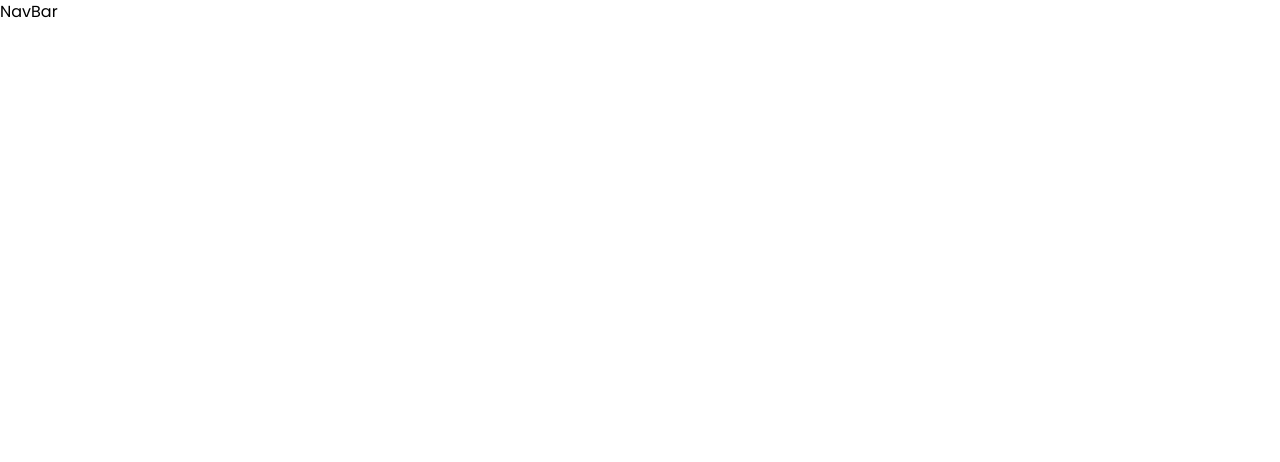
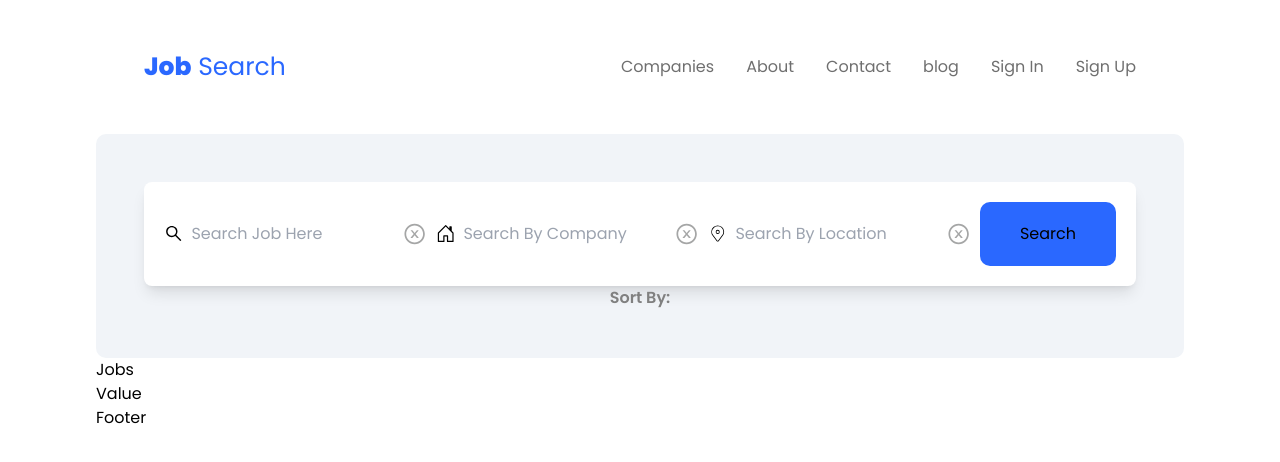
Before and after one commit to pratapshingane18/Skillathon-job, a React (Vite) app in the folder Skillathon/Courses/jobsearchNew/job/: page / in a window 1280 px wide. Shown: the top 462 px of the page. Built offline with nearby package versions, Linux system fonts and the light colour scheme.

Commit message:
Updated Seach

```diff
--- a/Skillathon/Courses/jobsearchNew/job/package.json
+++ b/Skillathon/Courses/jobsearchNew/job/package.json
@@ -10,7 +10,8 @@
   },
   "dependencies": {
     "react": "^18.2.0",
-    "react-dom": "^18.2.0"
+    "react-dom": "^18.2.0",
+    "react-icons": "^4.7.1"
   },
   "devDependencies": {
     "@types/react": "^18.0.27",
--- a/Skillathon/Courses/jobsearchNew/job/src/App.jsx
+++ b/Skillathon/Courses/jobsearchNew/job/src/App.jsx
@@ -1,6 +1,6 @@
 import React from 'react'
 import NavBar from './Components/NavBar/NavBar';
-import Search from './Components/FooterDiv/Footer';
+import Search from './Components/SearchDiv/Search';
 import Jobs from './Components/JobDiv/Jobs';
 import Value from './Components/ValueDiv/Value';
 import Footer from './Components/FooterDiv/Footer';
@@ -8,8 +8,12 @@ import Footer from './Components/FooterDiv/Footer';
 const App = () => {
 
   return (
-    <div>
+    <div className = 'w-[85%] m-auto bg-white'>
       <NavBar />
+      <Search />
+      <Jobs />
+      <Value />
+      <Footer />
     </div>
   )
 }
--- a/Skillathon/Courses/jobsearchNew/job/src/Components/NavBar/NavBar.jsx
+++ b/Skillathon/Courses/jobsearchNew/job/src/Components/NavBar/NavBar.jsx
@@ -2,7 +2,43 @@ import React from 'react'
 
 const NavBar  = () =>{
     return (
-        <div> NavBar</div>
+        <div className="navBar flex justify-between items-center p-[3rem]">
+
+            <div className="logoDiv">
+                <h1 className="logo text-[25px] text-[#2a68ff]">
+                    <strong> Job</strong> Search
+                </h1>
+            </div>
+
+            <div className="menu flex gap-8">
+                <li className="menuList text-[#6f6f6f] hover:text-blueColor">
+                    Companies
+                </li>
+
+                <li className="menuList text-[#6f6f6f] hover:text-blueColor">
+                    About
+                </li>
+
+                <li className="menuList text-[#6f6f6f] hover:text-blueColor">
+                    Contact
+                </li>
+
+                <li className="menuList text-[#6f6f6f] hover:text-blueColor">
+                    blog
+                </li>
+
+                <li className="menuList text-[#6f6f6f] hover:text-blueColor">
+                    Sign In
+                </li>
+
+                <li className="menuList text-[#6f6f6f] hover:text-blueColor">
+                    Sign Up
+                </li>
+
+
+            </div>
+
+        </div>
 
     )
 }
--- a/Skillathon/Courses/jobsearchNew/job/src/Components/SearchDiv/Search.jsx
+++ b/Skillathon/Courses/jobsearchNew/job/src/Components/SearchDiv/Search.jsx
@@ -1,8 +1,51 @@
 import React from 'react'
-
+import {AiOutlineSearch} from 'react-icons/ai'
+import { AiOutlineCloseCircle } from 'react-icons/ai'
+import {BsHouseDoor} from 'react-icons/bs'
+import {CiLocationOn} from 'react-icons/ci'
 const Search  = () =>{
     return (
-        <div> Search</div>
+        <div className ='searchDiv grid gp-10 bg-[#f1f4f8] rounded-[10px] p-[3rem]'>
+            <form action="">
+                <div className ='firstDiv flex justify-between items-center rounded-[8px] gap-[10px] bg-white p-5 shadow-lg shadow-greyIsh-700'>
+                    <div className='flex gap-2 items-center'>
+                        <AiOutlineSearch className='text-[25px] icon'/>
+
+                        <input type="text" className ='bg-transparant text-blue-500 focus:outline-none w-[100%]' placeholder='Search Job Here' />
+                        <AiOutlineCloseCircle className = 'text-[30px] text-[#a5a6a6] hover:text-textColor icon'   />
+                    </div>
+
+
+
+                    <div className='flex gap-2 items-center'>
+                        <BsHouseDoor className='text-[25px] icon'/>
+
+                        <input type="text" className ='bg-transparant text-blue-500 focus:outline-none w-[100%]' placeholder='Search By Company' />
+                        <AiOutlineCloseCircle className = 'text-[30px] text-[#a5a6a6] hover:text-textColor icon'   />
+                    </div>
+
+
+                    <div className='flex gap-2 items-center'>
+                        <CiLocationOn className='text-[25px] icon'/>
+
+                        <input type="text" className ='bg-transparant text-blue-500 focus:outline-none w-[100%]' placeholder='Search By Location' />
+                        <AiOutlineCloseCircle className = 'text-[30px] text-[#a5a6a6] hover:text-textColor icon'   />
+                    </div>
+
+                    <button className='bg-[#2a68ff] h-full p-5 px-10 rounded-[10px] text-black cursor-pointer hover:bg-blue-300'> Search</button>
+                </div>
+            </form>
+
+            <div className = "secDiv flex items-center gap-10 justify-center">
+                <div classname="singleSearch flex items-center gap-2">
+                    <label htmlFor="relevance" className="text-[#808080] font-semibold">
+                        Sort By:
+                    </label>
+                </div>
+            </div>
+
+
+        </div>
 
     )
 }
--- a/Skillathon/Courses/jobsearchNew/job/src/index.css
+++ b/Skillathon/Courses/jobsearchNew/job/src/index.css
@@ -1,8 +1,10 @@
 @import url('https://fonts.googleapis.com/css2?family=Poppins:ital,wght@0,300;0,400;0,600;0,800;1,200&display=swap');
 
-@tailwind base;
-@tailwind components;
-@tailwind utilities;
+@import "tailwindcss/base";
+
+@import "tailwindcss/components";
+
+@import "tailwindcss/utilities";
 
 
 :root{
@@ -13,7 +15,7 @@ body{
   background:white;
 }
 
-/* li{
+li{
   list-style:none;
   cursor: pointer;
   position:relative;
@@ -28,6 +30,7 @@ li:hover::before{
   width: 100px;
   background: #2a68ff;
   right: 0;
+  bottom:-10px;
   color: #2a68ff;
 }
 
@@ -35,7 +38,7 @@ li:hover::before{
   cursor:pointer;
 
 }
-
+/*
 .card{
   background: #000;
 
```
Also changed, not shown: 1 other file (tests, documents, lock files or other folders).
